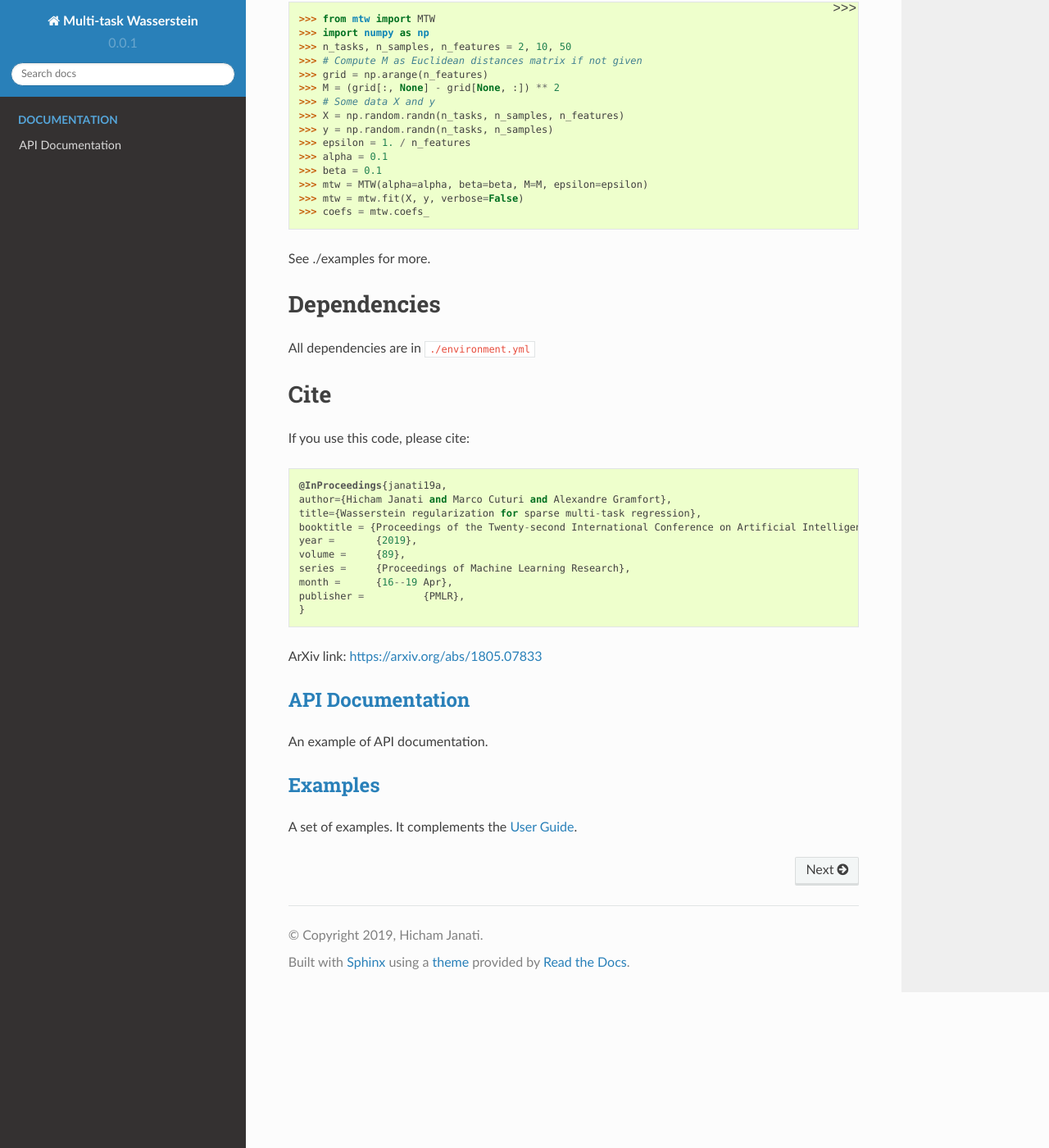
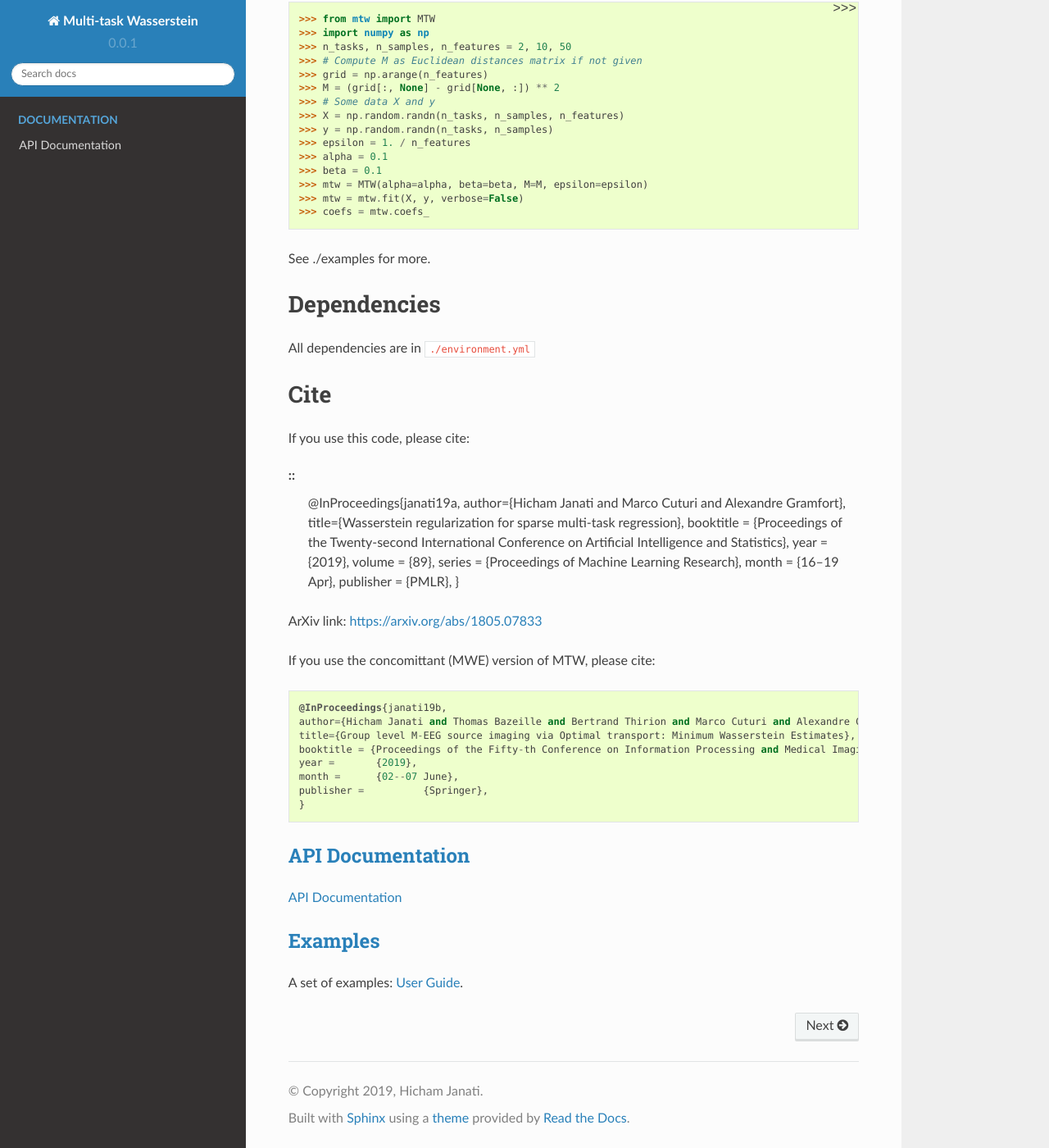
Before and after one commit to hichamjanati/mtw, a Sphinx documentation site: the page built from doc/index.rst, in a window 1280 px wide and 1400 px high, scrolled down 1060 px. Shown: the whole window at 82% size. Built offline with Sphinx 7.4.7 and the Read the Docs theme 2.0.0, drawn with Linux system fonts in a browser that asks for light colours; formulas are drawn with MathJax 3; pages that are not in the unit, such as notebooks, are missing from menus.

Commit message:
fix index ref to examples

```diff
--- a/doc/index.rst
+++ b/doc/index.rst
@@ -76,7 +76,6 @@
 If you use this code, please cite:
 
 ::
-
     @InProceedings{janati19a,
     author={Hicham Janati and Marco Cuturi and Alexandre Gramfort},
     title={Wasserstein regularization for sparse multi-task regression},
@@ -87,8 +86,19 @@
     month = 	 {16--19 Apr},
     publisher = 	 {PMLR},
     }
+ArXiv link: https://arxiv.org/abs/1805.07833
 
-ArXiv link: https://arxiv.org/abs/1805.07833
+If you use the concomittant (MWE) version of MTW, please cite:
+::
+    @InProceedings{janati19b,
+    author={Hicham Janati and Thomas Bazeille and Bertrand Thirion and Marco Cuturi and Alexandre Gramfort},
+    title={Group level M-EEG source imaging via Optimal transport: Minimum Wasserstein Estimates},
+    booktitle = {Proceedings of the Fifty-th Conference on Information Processing and Medical Imaging},
+    year = 	 {2019},
+    month = 	 {02--07 June},
+    publisher = 	 {Springer},
+    }
+
 
 .. |eq1| image:: .images/eq1.gif
 .. |eq2| image:: .images/eq2.gif
@@ -112,9 +122,9 @@
 `API Documentation <api.html>`_
 -------------------------------
 
-An example of API documentation.
+`API Documentation <api.html>`_
 
 `Examples <auto_examples/index.html>`_
 --------------------------------------
 
-A set of examples. It complements the `User Guide <user_guide.html>`_.
+A set of examples: `User Guide <auto_examples/index.html>`_.
```
